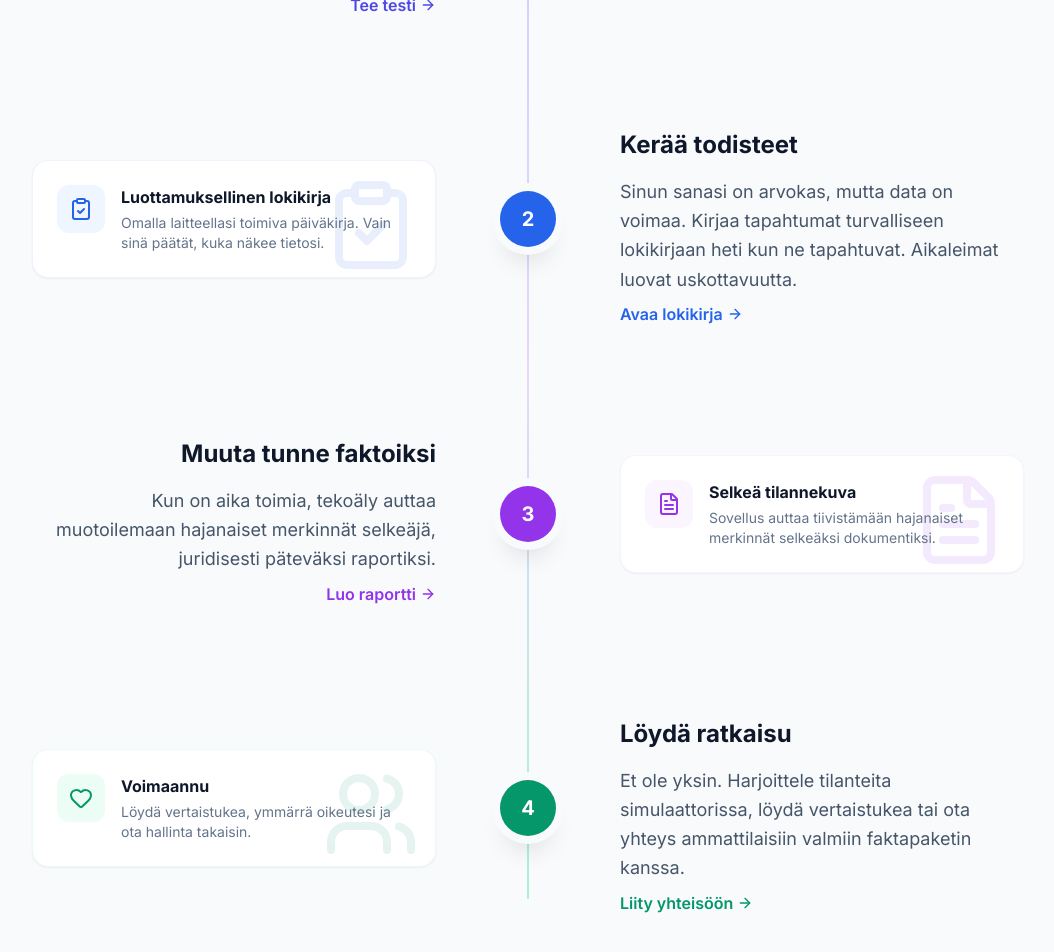
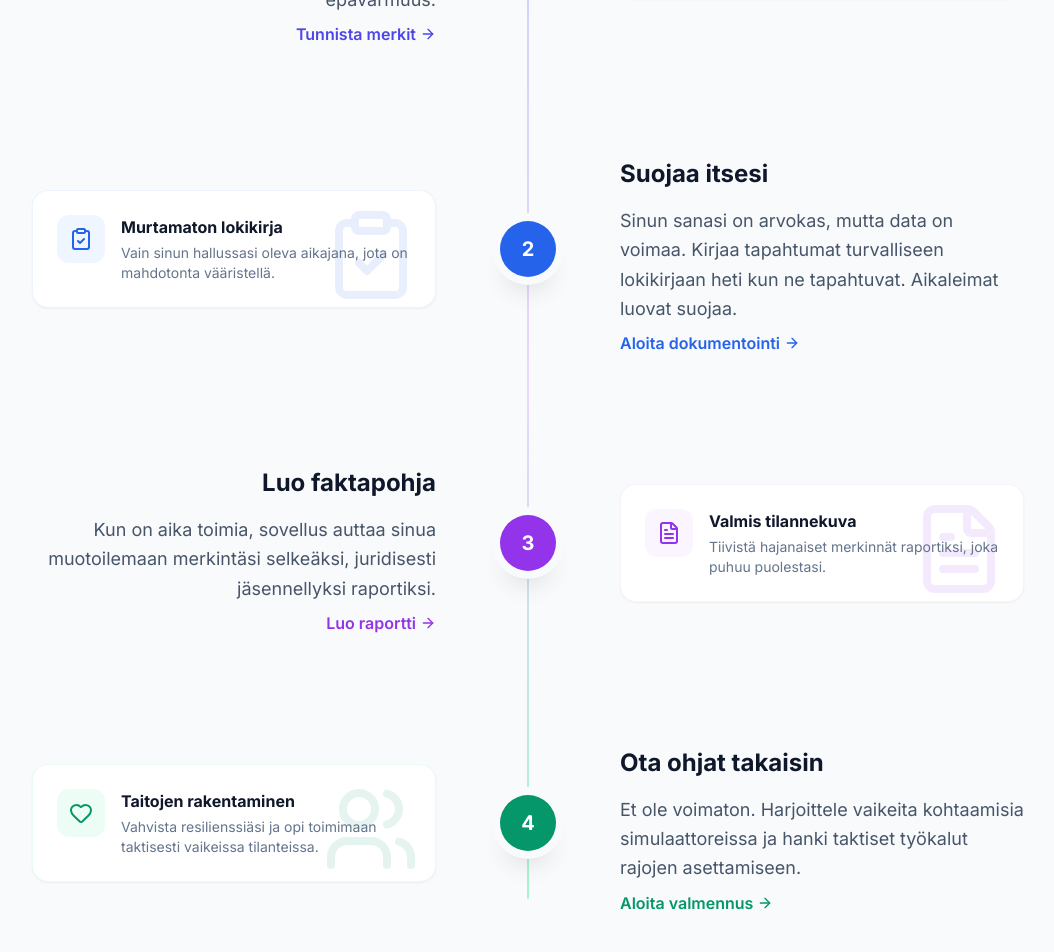
Before and after one commit to JoonasHuhta/Turvasiipi, a Next.js app: page / in a window 1280 px wide. Shown: the part 2460-3412 px from the top of the page, without its empty margins (112-1166 px from the left). Built offline with nearby package versions, Linux system fonts and the light colour scheme.

Commit message:
feat: refine How It Works section to be more active and aligned with Resilience Path

```diff
--- a/src/app/page.tsx
+++ b/src/app/page.tsx
@@ -332,7 +332,7 @@ export default function Home() {
                 <p className="text-slate-600 leading-relaxed text-lg">
                   {t('how_it_works.step4_desc')}
                 </p>
-                <Link href="/yhteiso">
+                <Link href="/valmennus">
                   <span className="inline-flex items-center font-semibold text-emerald-600 hover:text-emerald-700 mt-2">
                     {t('how_it_works.step4_cta')} <ArrowRight className="w-4 h-4 ml-1" />
                   </span>
--- a/src/translations/en.json
+++ b/src/translations/en.json
@@ -87,26 +87,26 @@
     "how_it_works": {
         "title": "How Turvasiipi Works",
         "subtitle": "Four steps that turn uncertainty into an action plan.",
-        "step1_title": "Validate the Feeling",
-        "step1_desc": "Is it bullying or \"bad humor\"? Take a quick, psychological test that helps identify signs of gaslighting and violence.",
-        "step1_cta": "Take Test",
+        "step1_title": "Identify the Situation",
+        "step1_desc": "Is it bullying or \"bad humor\"? Use our science-based tests to name your experience and remove hesitation.",
+        "step1_cta": "Identify Signs",
         "step1_card_title": "Objective Assessment",
         "step1_card_desc": "Get immediate feedback on the severity of your situation without downplaying.",
-        "step2_title": "Collect Evidence",
-        "step2_desc": "Your word is valuable, but data is power. Record events in a secure logbook as soon as they happen. Timestamps create credibility.",
-        "step2_cta": "Open Logbook",
-        "step2_card_title": "Confidential Logbook",
-        "step2_card_desc": "A diary running on your own device. Only you decide who sees your information.",
-        "step3_title": "Turn Feelings into Facts",
-        "step3_desc": "When it's time to act, AI helps format fragmented entries into a clear, legally valid report.",
+        "step2_title": "Protect Yourself",
+        "step2_desc": "Your word is valuable, but data is power. Record events in a secure logbook as they happen. Timestamps create protection.",
+        "step2_cta": "Start Documenting",
+        "step2_card_title": "Unbreakable Logbook",
+        "step2_card_desc": "A timeline held only by you, impossible to distort or deny.",
+        "step3_title": "Build a Fact Base",
+        "step3_desc": "When it's time to act, the app helps you format your entries into a clear, legally structured report.",
         "step3_cta": "Create Report",
-        "step3_card_title": "Clear Overview",
-        "step3_card_desc": "The app helps condense fragmented entries into a clear document.",
-        "step4_title": "Find a Solution",
-        "step4_desc": "You're not alone. Practice situations in the simulator, find peer support, or contact professionals with a ready fact package.",
-        "step4_cta": "Join Community",
-        "step4_card_title": "Empower Yourself",
-        "step4_card_desc": "Find peer support, understand your rights, and take control back."
+        "step3_card_title": "Ready Situation View",
+        "step3_card_desc": "Summarize scattered entries into a report that speaks for you.",
+        "step4_title": "Take Back Control",
+        "step4_desc": "You are not powerless. Practice difficult encounters in simulators and gain tactical tools for setting boundaries.",
+        "step4_cta": "Start Training",
+        "step4_card_title": "Skill Building",
+        "step4_card_desc": "Strengthen your resilience and learn to act tactically in difficult situations."
     },
     "faq": {
         "title": "Frequently Asked Questions",
--- a/src/translations/fi.json
+++ b/src/translations/fi.json
@@ -87,26 +87,26 @@
     "how_it_works": {
         "title": "Näin Turvasiipi toimii",
         "subtitle": "Neljä askelta, jotka muuttivat epävarmuuden toimintasuunnitelmaksi.",
-        "step1_title": "Varmista tunne",
-        "step1_desc": "Onko se kiusaamista vai \"huonoa huumoria\"? Tee nopea, psykologinen testi, joka auttaa tunnistamaan gaslightingin ja väkivallan merkit.",
-        "step1_cta": "Tee testi",
+        "step1_title": "Tunnista tilanne",
+        "step1_desc": "Onko se kiusaamista vai \"huonoa huumoria\"? Käytä tieteeseen perustuvia testejämme nimeämään kokemuksesi ja poistamaan epävarmuus.",
+        "step1_cta": "Tunnista merkit",
         "step1_card_title": "Objektiivinen arvio",
         "step1_card_desc": "Saat heti palautteen tilanteesi vakavuudesta ilman vähättelyä.",
-        "step2_title": "Kerää todisteet",
-        "step2_desc": "Sinun sanasi on arvokas, mutta data on voimaa. Kirjaa tapahtumat turvalliseen lokikirjaan heti kun ne tapahtuvat. Aikaleimat luovat uskottavuutta.",
-        "step2_cta": "Avaa lokikirja",
-        "step2_card_title": "Luottamuksellinen lokikirja",
-        "step2_card_desc": "Omalla laitteellasi toimiva päiväkirja. Vain sinä päätät, kuka näkee tietosi.",
-        "step3_title": "Muuta tunne faktoiksi",
-        "step3_desc": "Kun on aika toimia, tekoäly auttaa muotoilemaan hajanaiset merkinnät selkeäjä, juridisesti päteväksi raportiksi.",
+        "step2_title": "Suojaa itsesi",
+        "step2_desc": "Sinun sanasi on arvokas, mutta data on voimaa. Kirjaa tapahtumat turvalliseen lokikirjaan heti kun ne tapahtuvat. Aikaleimat luovat suojaa.",
+        "step2_cta": "Aloita dokumentointi",
+        "step2_card_title": "Murtamaton lokikirja",
+        "step2_card_desc": "Vain sinun hallussasi oleva aikajana, jota on mahdotonta vääristellä.",
+        "step3_title": "Luo faktapohja",
+        "step3_desc": "Kun on aika toimia, sovellus auttaa sinua muotoilemaan merkintäsi selkeäksi, juridisesti jäsennellyksi raportiksi.",
         "step3_cta": "Luo raportti",
-        "step3_card_title": "Selkeä tilannekuva",
-        "step3_card_desc": "Sovellus auttaa tiivistämään hajanaiset merkinnät selkeäksi dokumentiksi.",
-        "step4_title": "Löydä ratkaisu",
-        "step4_desc": "Et ole yksin. Harjoittele tilanteita simulaattorissa, löydä vertaistukea tai ota yhteys ammattilaisiin valmiin faktapaketin kanssa.",
-        "step4_cta": "Liity yhteisöön",
-        "step4_card_title": "Voimaannu",
-        "step4_card_desc": "Löydä vertaistukea, ymmärrä oikeutesi ja ota hallinta takaisin."
+        "step3_card_title": "Valmis tilannekuva",
+        "step3_card_desc": "Tiivistä hajanaiset merkinnät raportiksi, joka puhuu puolestasi.",
+        "step4_title": "Ota ohjat takaisin",
+        "step4_desc": "Et ole voimaton. Harjoittele vaikeita kohtaamisia simulaattoreissa ja hanki taktiset työkalut rajojen asettamiseen.",
+        "step4_cta": "Aloita valmennus",
+        "step4_card_title": "Taitojen rakentaminen",
+        "step4_card_desc": "Vahvista resilienssiäsi ja opi toimimaan taktisesti vaikeissa tilanteissa."
     },
     "faq": {
         "title": "Usein kysytyt kysymykset",
```
